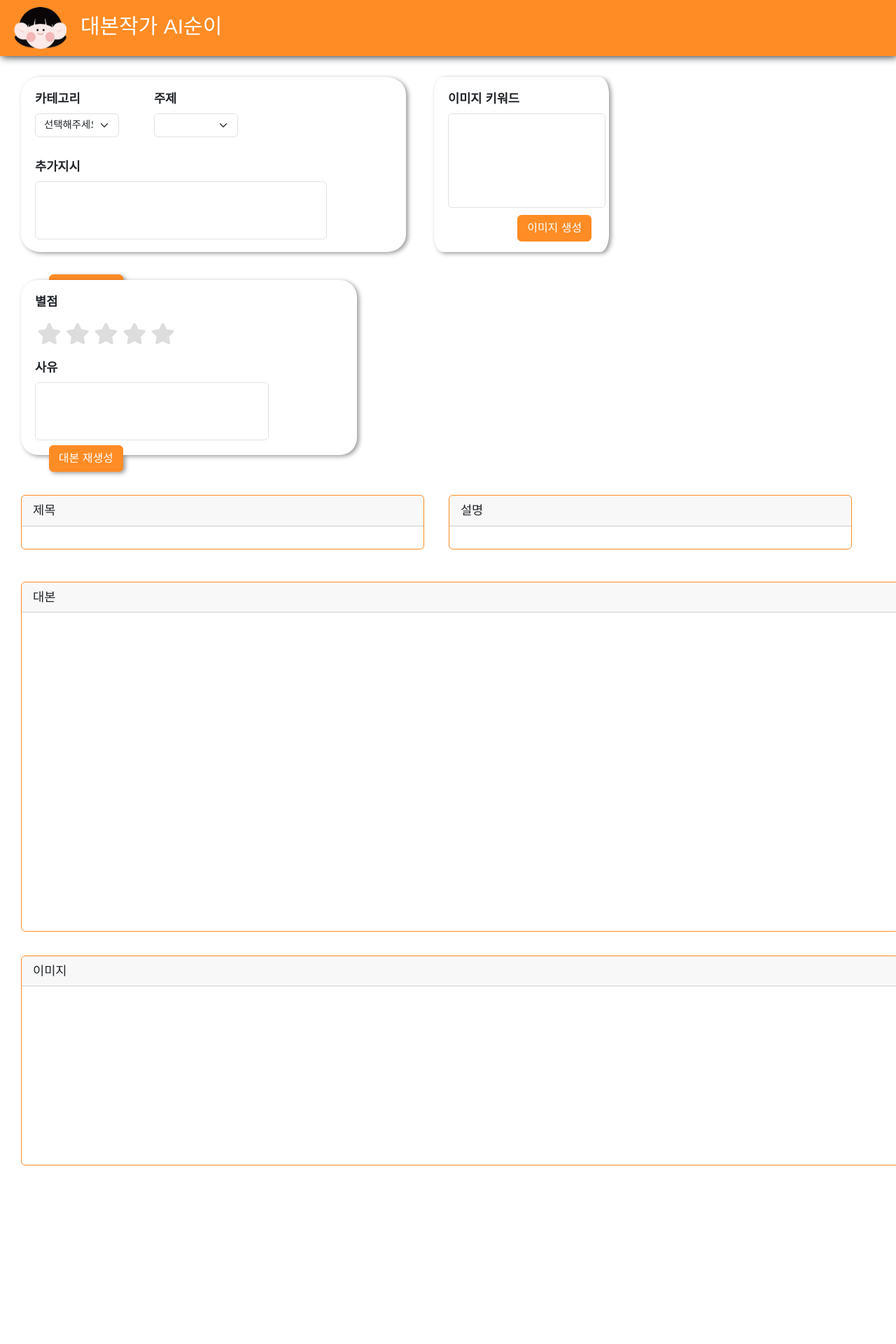
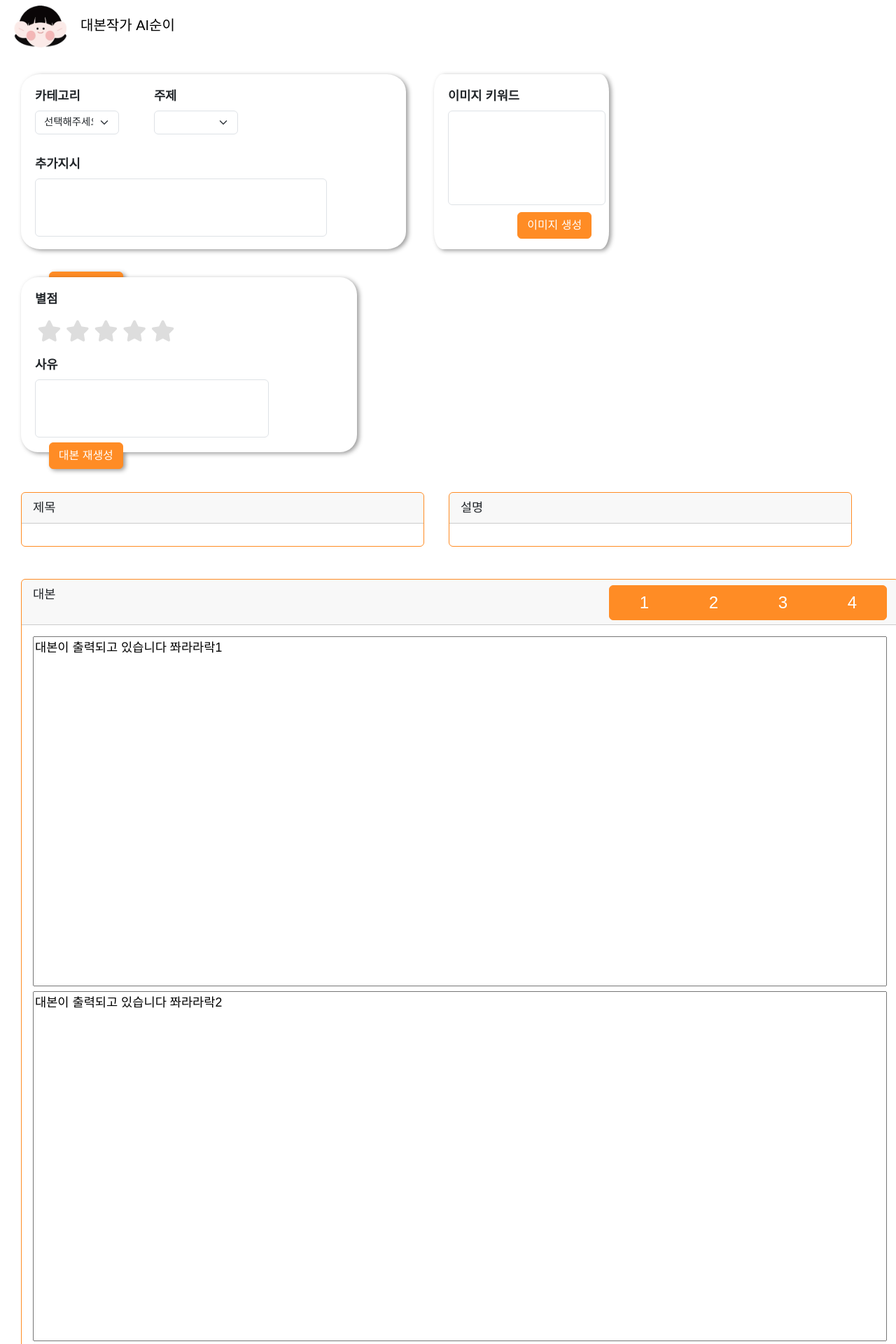
Before and after one commit to eosadae/eosadae, a Flask app: page / in a window 1280 px wide. Shown: the top 1920 px of the page at 70% size. Before the commit the page ends 1665 px from the top, so only its background shows below. Run offline with Flask 3, Linux system fonts and the light colour scheme; lists and menus that the app fills with data are empty; some libraries are stand-ins or nearby versions; some web fonts are replaced.

Commit message:
add nav toolbar in 대본

```diff
--- a/templates/index.html
+++ b/templates/index.html
@@ -19,7 +19,7 @@
 
 <body>
 
-    <nav class="navbar navbar-custom">
+    <nav class="navbar navbar-light">
         <div id="header">
             <a class="navbar-brand" href="#"><img src="../static/assets/suni.png" style="margin: 0px 20px" width="75" height="60">대본작가 AI순이</a>
         </div>
@@ -103,8 +103,40 @@
         </div>
 
         <div id="text_box" class="card border-secondary mb-1" style="display: inline-block; width: 98%; clear: left; min-height: 500px">
-            <div class="card-header">대본</div>
-            <div class="card-body"></div>
+
+            <div class="card-header" style=" height: 65px">
+                대본
+                <nav style = "float: right">
+                    <div class="btn-toolbar" role="toolbar" aria-label="Toolbar with button groups">
+                        <div class="btn-group me-auto" role="group" aria-label="First group">
+                          <button type="button" onclick="showContent('index1')" class="btn btn-custom" style="width: 100px; height: 50px; font-size: 1.5rem;">1</button>
+                          <button type="button" onclick="showContent('index2')" class="btn btn-custom" style="width: 100px; height: 50px; font-size: 1.5rem;">2</button>
+                          <button type="button" onclick="showContent('index3')" class="btn btn-custom" style="width: 100px; height: 50px; font-size: 1.5rem;">3</button>
+                          <button type="button" onclick="showContent('index4')" class="btn btn-custom" style="width: 100px; height: 50px; font-size: 1.5rem;">4</button>
+                        </div>
+                    </div>
+                </nav>
+
+            </div>
+            <div class="card-body">
+
+
+                <div id="index1" class="content">
+                    <textarea readonly style='display: inline-block; width: 100%; min-height: 500px;'>대본이 출력되고 있습니다 쫘라라락1</textarea>
+                </div>
+
+                <div id="index2" class="content">
+                    <textarea readonly style='display: inline-block; width: 100%; min-height: 500px;'>대본이 출력되고 있습니다 쫘라라락2</textarea>
+                </div>
+
+                <div id="index3" class="content">
+                    <textarea readonly style='display: inline-block; width: 100%; min-height: 500px;'>대본이 출력되고 있습니다 쫘라라락3</textarea>
+                </div>
+
+                <div id="index4" class="content">
+                    <textarea readonly style='display: inline-block; width: 100%; min-height: 500px;'>대본이 출력되고 있습니다 쫘라라락4</textarea>
+                </div>
+            </div>
         <!--   <textarea readonly class="card-body" style="display: inline-block; width: 100%; clear: left; min-height: 500px">
 
             </textarea> <!-안에 대본입력-> -->
```
